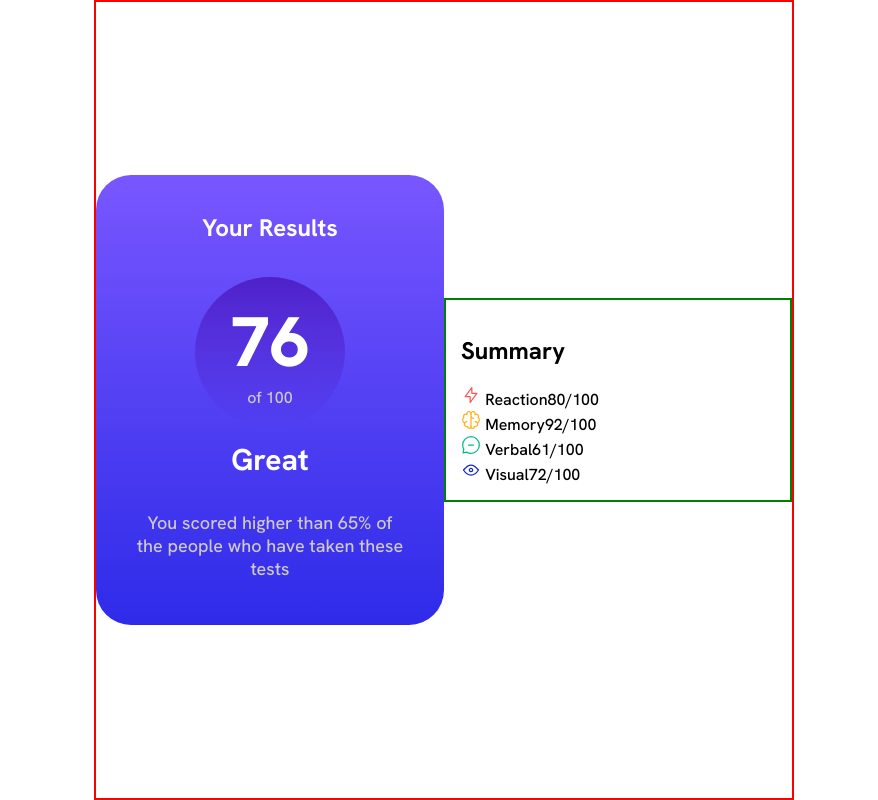
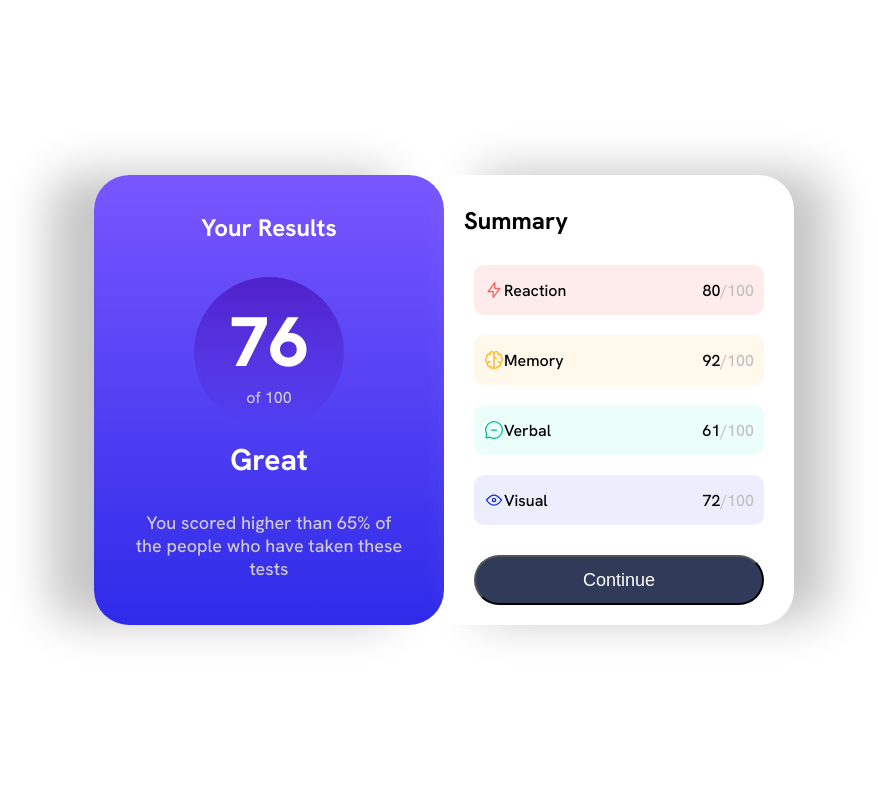
Before and after one commit to AdharshReghu/learning-flexbox, a plain HTML site: page index.html in a window 1280 px wide. Shown: the whole page, without its empty margins (196-1074 px from the left). Drawn offline with Linux system fonts and the light colour scheme.

Commit message:
finished white box and added shadows to both the boxes

```diff
--- a/index.html
+++ b/index.html
@@ -29,25 +29,31 @@
         </div>
      </div>
     <div class="white-box">
-      <section class="boxes">
           <h2>Summary</h2>
           <div class="LeftScore">
-              <div class="reaction">
+              <div class="reaction lbox">
+                <div class="grouped">
                 <img src="assets\images\icon-reaction.svg" alt="Reaction">
-                <span class="text">Reaction</span><span class="Score">80</span><span class="grey-score">/100</span>
+                <span class="text">Reaction</span></div><div class="stick"><span class="Score">80</span><span class="grey-score">/100</span></div>
               </div>
-              <div class="memory">
+              <div class="memory lbox">
+                <div class="grouped">
                 <img src="assets\images\icon-memory.svg" alt="Memory">
-                <span class="text">Memory</span><span class="Score">92</span><span class="grey-score">/100</span>
+                <span class="text">Memory</span></div><div class="stick"><span class="Score">92</span><span class="grey-score">/100</span></div>
               </div>
-              <div class="verbal">
+              <div class="verbal lbox">
+                <div class="grouped">
                 <img src="assets\images\icon-verbal.svg" alt="Verbal">
-                <span class="text">Verbal</span><span class="Score">61</span><span class="grey-score">/100</span>
+                <span class="text">Verbal</span></div><div class="stick"><span class="Score">61</span><span class="grey-score">/100</span></div>
               </div>
-              <div class="visual">
+              <div class="visual lbox">
+                <div class="grouped">
                 <img src="assets\images\icon-visual.svg" alt="Visual">
-                <span class="text">Visual</span><span class="Score">72</span><span class="grey-score">/100</span>
+                <span class="text">Visual</span></div> <div class="stick"><span class="Score">72</span><span class="grey-score">/100</span></div>
               </div>
+          </div>
+          <div class="btn">
+            <button>Continue</button>
           </div>
     </div>
 </div>
--- a/style.css
+++ b/style.css
@@ -21,7 +21,6 @@ p{
     margin: 0 auto;
     max-width: 700px;
     height: 100vh;
-    border: 2px solid red;
     display: flex;
     align-items: center;
     align-content: center;
@@ -29,6 +28,7 @@ p{
 
 
 .blue-box{
+    box-shadow: -45px -2px 45px 0px rgba(199,199,199,1);
     text-align: center;
     color: white;
     padding-top: 10px;
@@ -71,7 +71,80 @@ p{
 }
 
 .white-box{
-    padding: 15px;
-    border: 2px solid green;
+    box-shadow: 36px -4px 45px 0px rgba(199,199,199,1);
+    display: flex;
+    flex-direction: column;
+    padding-top: 10px;
+    padding-left: 20px;
+    padding-right: 40px;
+    padding-bottom: 20px;
     flex:1 1 50%;
+    min-height: 450px;
+    border-top-right-radius:35px;
+    border-bottom-right-radius:35px
 }
+
+.LeftScore{
+    flex: 2;
+    display: flex;
+    flex-direction: column;
+    justify-content: space-around;
+    width: 100%;
+}
+
+
+.lbox{
+    padding-left:10px ;
+    padding-right: 10px;
+    display: flex;
+    align-items: center;
+    justify-content:space-between;
+    margin: 10px;
+    min-height: 50px;
+    width: 100%;
+    border-radius: 10px;
+}
+
+.grouped{
+    display: flex;
+    align-items: center;
+}
+
+
+.btn {
+    flex: 1;
+    width: 100%;
+    margin-top: 20px;
+    margin-left: 10px;
+    text-align: center;
+}
+
+.btn button{
+    width: 100%;
+    height: 50px;
+    font-size: large;
+    color: white;
+    background-color: hsl(224, 30%, 27%);
+    border-radius: 25px;
+}
+
+.grey-score{
+    color: rgb(195, 192, 192);
+}
+
+.reaction{
+    background-color:  hsl(0, 91%, 96%);
+
+}
+
+.memory{
+    background-color: hsl(39, 100%, 96%);
+}
+
+.verbal{
+    background-color:  hsl(166, 91%, 96%);
+}
+
+.visual{
+    background-color: hsl(234, 85%, 96%);
+}
```
